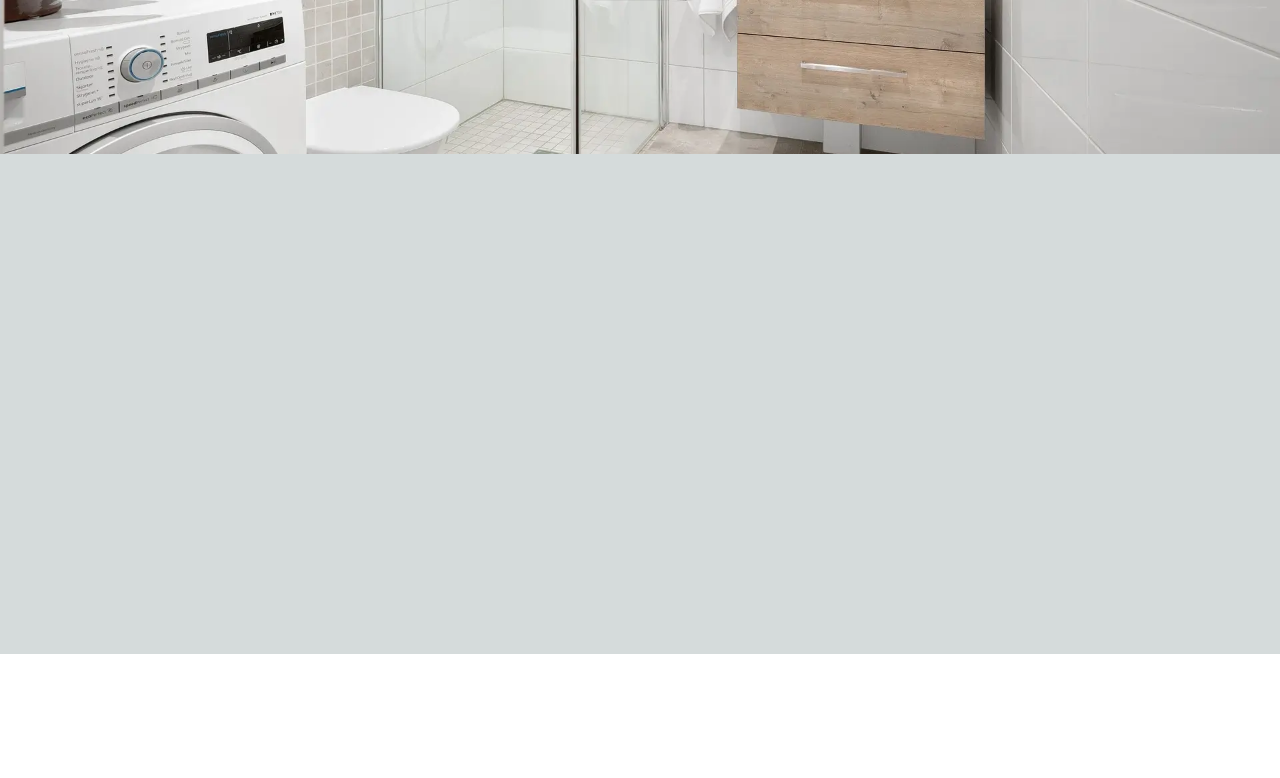
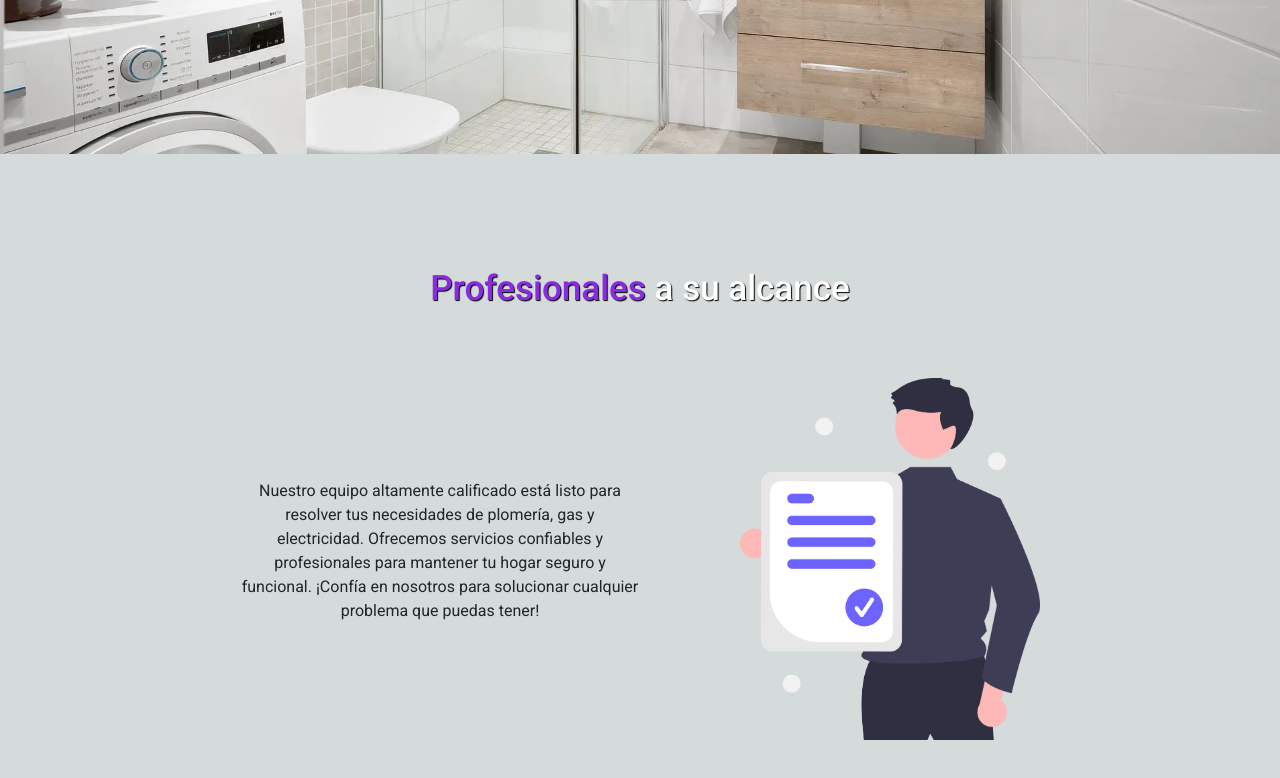
Before and after one commit to EduEzMez/FullServicios24, a website: page index.html in a window 1280 px wide. Shown: the part 546-1324 px from the top of the page. Before the commit the page ends 1200 px from the top, so only its background shows below. Drawn offline with nearby package versions, Linux system fonts and the light colour scheme.

Commit message:
Agregada la nueva section de de texto e imagen

```diff
--- a/index.html
+++ b/index.html
@@ -43,7 +43,14 @@
             <p class="butllamar">📞 Llamanos</p>
         </section>
         <section class="container__ofrecemos">
-
+            <div class="contenedor__h2">
+                <h2><span>Profesionales</span> <br> a su alcance</h2>
+                <h3><span>Profesionales</span> a su alcance</h3>
+            </div>
+            <div class="contenedor__texto__img">
+                <p>Nuestro equipo altamente calificado está listo para resolver tus necesidades de plomería, gas y electricidad. Ofrecemos servicios confiables y profesionales para mantener tu hogar seguro y funcional. ¡Confía en nosotros para solucionar cualquier problema que puedas tener!</p>
+                <img src="./assets/img/human01.webp" alt="Imagen de certificado">
+            </div>
         </section>
     </main>
 
--- a/scss/abstract/_mixin.scss
+++ b/scss/abstract/_mixin.scss
@@ -3,6 +3,8 @@
     justify-content: center;
     align-items: center;
 }
+
+
 
 @keyframes aparecer{
     0%{
@@ -17,3 +19,18 @@
     animation-name: aparecer;
     animation-duration: 2s;
 }
+
+
+@keyframes derecha_izquerda{
+    from{
+        transform: translate(-100px);
+    }
+    to{
+        transform: translate(100px);
+    }
+}
+
+@mixin moverse{
+    animation-name: derecha_izquierda;
+    animation-duration: 3s;
+}
--- a/scss/pages/_main.scss
+++ b/scss/pages/_main.scss
@@ -46,8 +46,74 @@ main{
         }
     }
     .container__ofrecemos{
+        @include aparece;
+        padding: 20px;
         width: 100%;
-        height: 500px;
+        height: 700px;
         background-color: $color-primario;
-    }
+        @include flex-center-center;
+        flex-direction: column;
+        .contenedor__h2{
+            max-width: 80%;
+            h2{
+                text-align: center;
+                font-size: 35px;
+                text-shadow: 1px 1px 1px black;
+                color: white;
+                span{
+                    color: $color-letra2
+                }
+            }
+            @media (max-width:1024px) {
+                h3{
+                    display: none
+                }
+            }
+
+            @media (min-width:1024px) {
+                h2{
+                    display: none
+                }
+                h3{
+                    text-align: center;
+                    font-size: 35px;
+                    text-shadow: 1px 1px 1px black;
+                    color: white;
+                    span{
+                        color: $color-letra2
+                    }
+                }
+            }
+
+        }
+        .contenedor__texto__img{
+            @include flex-center-center;
+            flex-direction: column;
+            margin-top: 50px;
+            p{
+                text-align: center;
+                max-width: 70%;
+            }
+            img{
+                @include moverse;
+                max-width: 40%;
+                @media (min-width: 945px) {
+                    max-width: 30%;
+                }
+
+            }
+            @media (min-width: 1024px){
+                margin-top: 60px;
+                flex-direction: row;
+                img{
+                    max-width: 300px;
+                    margin-left: 50px;
+                }
+                p{
+                    max-width: 400px;
+                    margin-right: 50px;
+                }
+            }
+        }
+        }
 }
```
Also changed, not shown: assets/img/human01.svg (added), assets/img/human01.webp (added), css/style.css, 1 other file.
